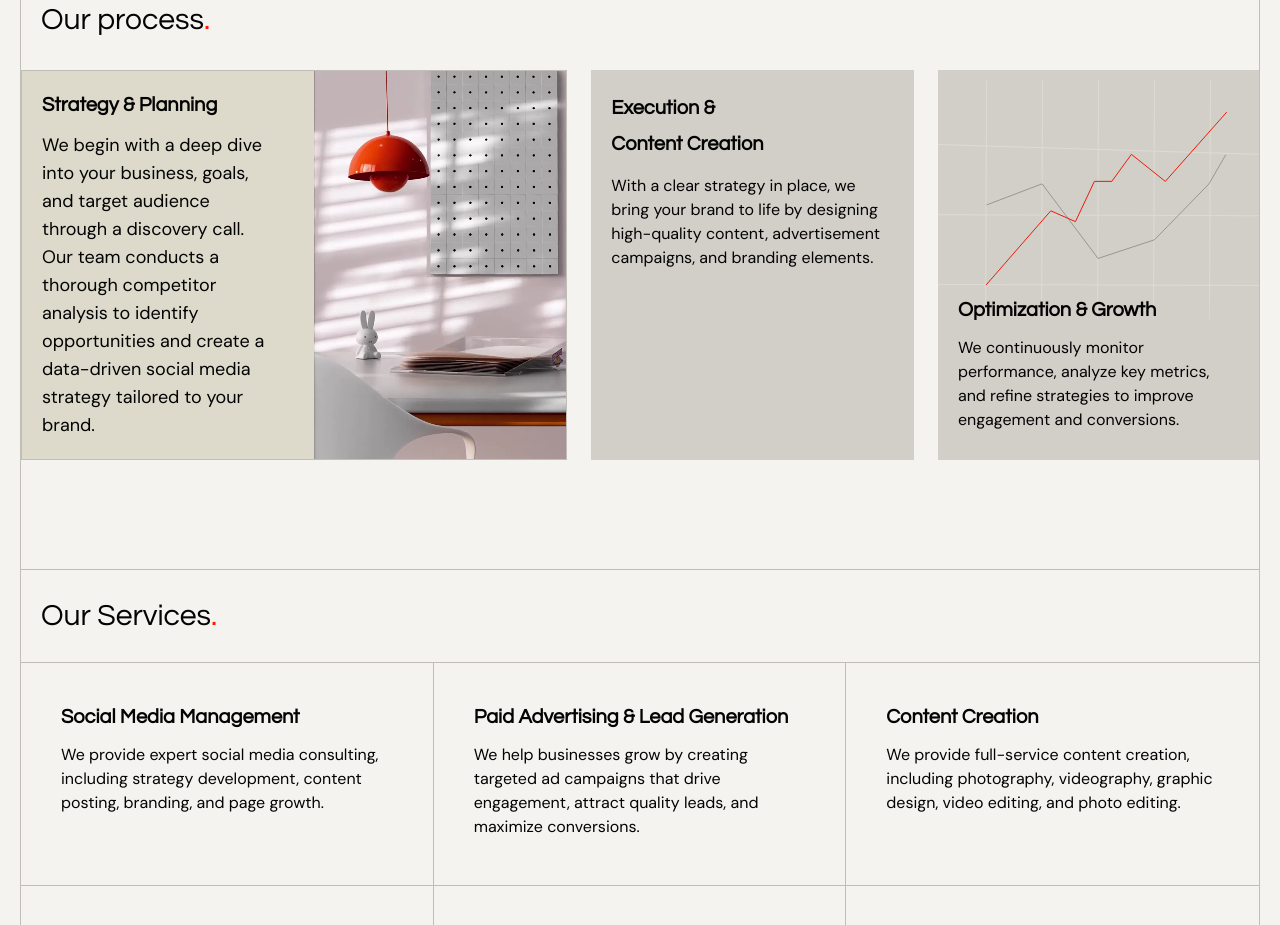
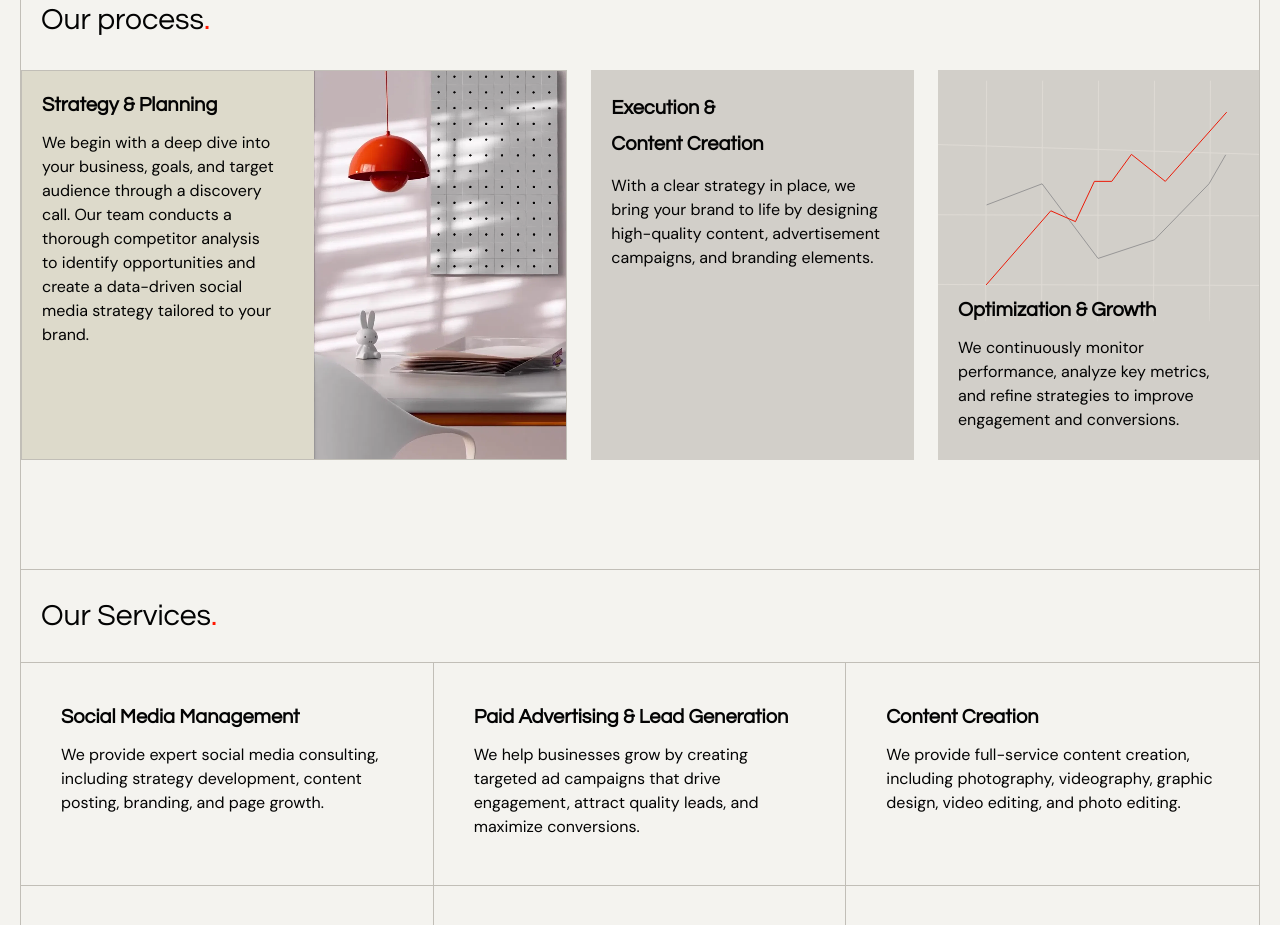
Before and after one commit to jasimmohammedme/reddotconsultancy, a Next.js app: page / in a window 1280 px wide. Shown: the part 1380-2305 px from the top of the page. Built offline with nearby package versions, Linux system fonts and the light colour scheme.

Commit message:
Update LearnTheProcess.tsx

```diff
--- a/components/LearnTheProcess.tsx
+++ b/components/LearnTheProcess.tsx
@@ -10,7 +10,7 @@ const LearnTheProcess: React.FC = () => {
             <div className="w-full md:w-[45%] h-[280px]  md:h-full bg-[#DDDACB] flex flex-row justify-end border-y md:border">
                <div className='flex flex-col w-1/2 h-[270px] p-3 sm:p-4 lg:p-5 gap-1 sm:gap-3'>
                   <p className='text-lg md:text-xl font-semibold font-questrial'>Strategy & Planning</p>
-                  <p className='text-sm md:text-base lg:text-lg'>
+                  <p className='text-xs md:text-sm lg:text-base'>
                   We begin with a deep dive into your business, goals, and target audience through a discovery call. Our team conducts a thorough competitor analysis to identify opportunities and create a data-driven social media strategy tailored to your brand.
 
                   </p>
```
